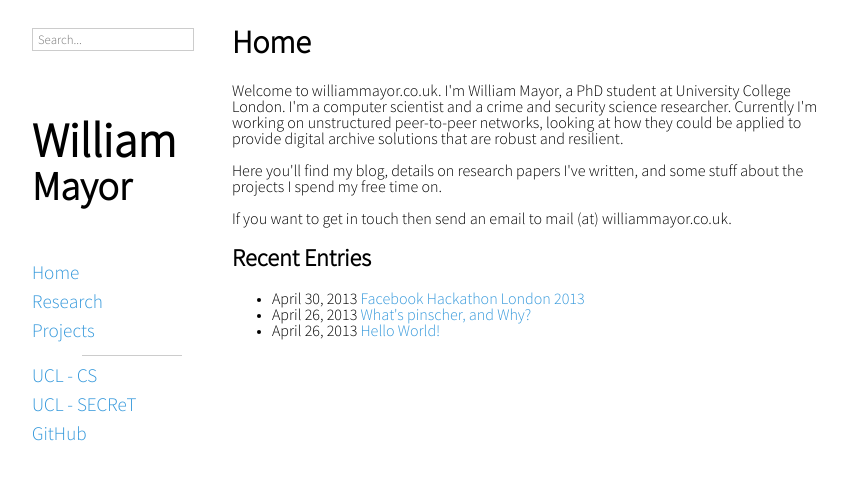
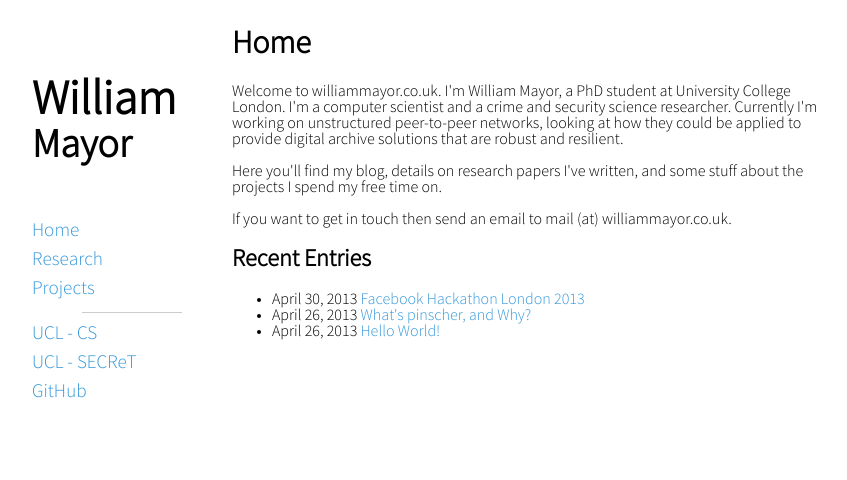
Before and after one commit to WilliamMayor/williammayor.github.io, a Jekyll site: the page built from index.html, in a window 1280 px wide. Shown: the top 480 px of the page, without its empty margins (208-1055 px from the left). Built offline with Jekyll 4.4.1, drawn with Linux system fonts in a browser that asks for light colours.

Commit message:
removed search bar

```diff
--- a/_layouts/layout.html
+++ b/_layouts/layout.html
@@ -9,10 +9,6 @@
     <body>
         <div id="container">
             <div id="nav">
-                <form id="search" method="GET" action="https://www.google.com/search">
-                    <input type="text" name="q" placeholder="Search..." />
-                    <input type="hidden" name="q" value="site:www.williammayor.co.uk" />
-                </form>
                 <h1>William</h1>
                 <h2>Mayor</h2>
                 <a href="/">Home</a>
```
